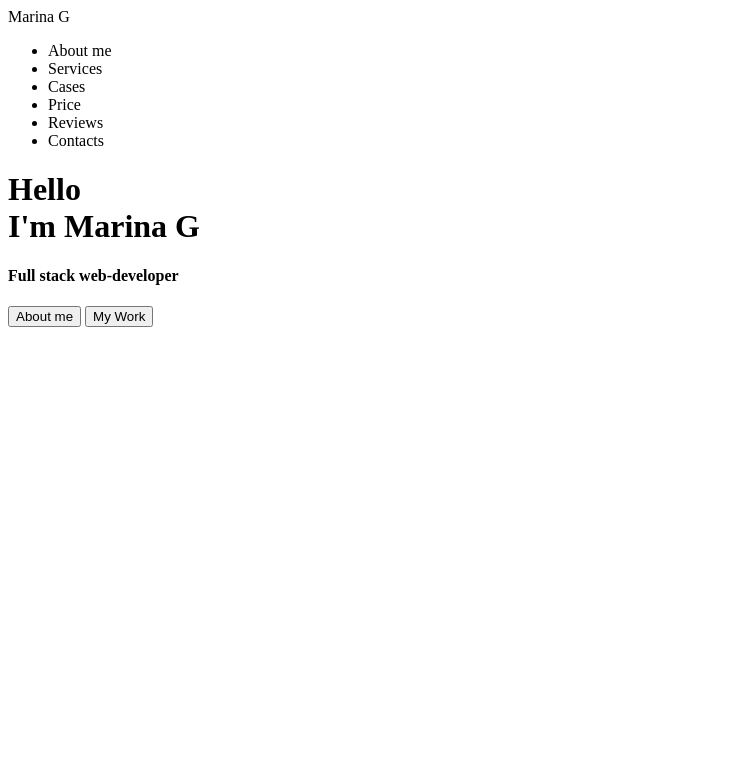
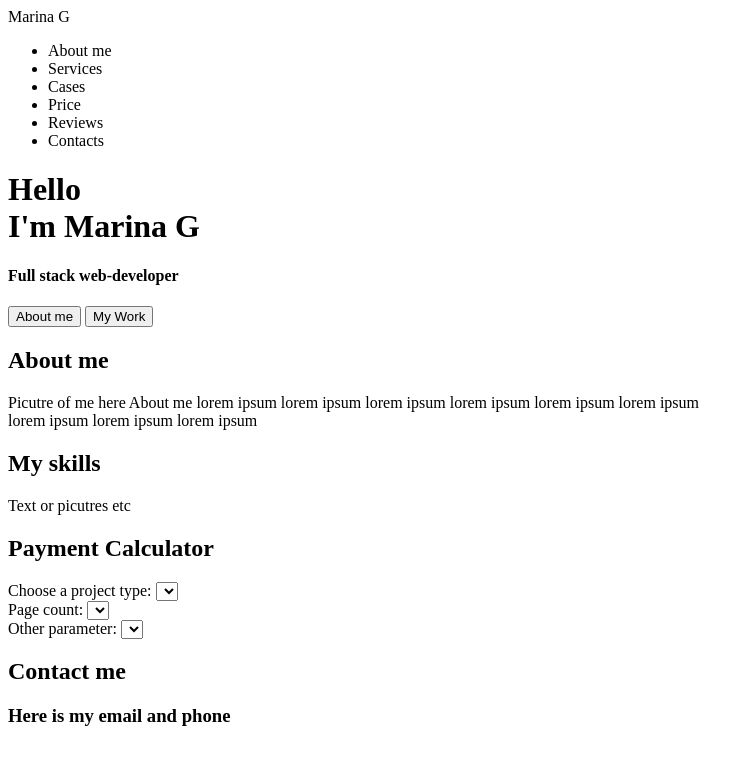
Before and after one commit to MarinaG89/marinag89.github.io, a plain HTML site: page src/index.html in a window 1280 px wide. Shown: the whole page, without its empty margins (0-753 px from the left). Drawn offline with Linux system fonts and the light colour scheme.

Commit message:
Reuploaded project with finished lesson 2

```diff
--- a/src/index.html
+++ b/src/index.html
@@ -1,5 +1,6 @@
 <!DOCTYPE html>
 <html lang="en">
+
 <head>
     <meta charset="UTF-8">
     <meta name="description" content=" My first page">
@@ -8,13 +9,15 @@
 
     <title>Marina Web Developer</title>
 </head>
+
 <body>
     <header>
 
         <nav>
 
             <div class="logo"> Marina G </div>
-  <div class="menu"> <ul>
+            <div class="menu">
+                <ul>
 
                     <li> About me </li>
                     <li> Services </li>
@@ -23,13 +26,15 @@
                     <li> Reviews </li>
                     <li> Contacts </li>
 
-  </ul></div>
+                </ul>
+            </div>
 
         </nav>
 
     </header>
 
-<div class="main"><div class="title_container">
+    <div class="main">
+        <div class="title_container">
             <h1> Hello <br> I'm Marina G </h1>
             <h4> Full stack web-developer </h4>
             <input type="submit" value="About me">
@@ -39,5 +44,62 @@
     </div>
 
 
+    <div class="About_me">
+        <h2> About me </h2>
+        <span> Picutre of me here </span>
+        <span> About me lorem ipsum lorem ipsum lorem ipsum lorem ipsum lorem ipsum lorem ipsum <br> lorem ipsum lorem ipsum lorem ipsum </span>
+
+
+    </div>
+
+    <div class="My_skills">
+        <h2> My skills </h2>
+
+        <div class="column1"></div>
+        <div class="column2"></div>
+        <div class="column3"></div>
+        <div class="column4"></div>
+
+
+
+    </div>
+
+
+    <div class="Cases">
+        <span> Text or picutres etc </span>
+
+    </div>
+
+
+    <div>
+        <div class="Payment_calculator">
+            <h2> Payment Calculator</h2>
+            <label for="project_type"> Choose a project type:</label>
+            <select name="project_type" id="project_type"></select>
+            <br>
+
+            <label for="page_count"> Page count:</label>
+            <select name="page_count" id="page_count"></select>
+
+            <br>
+
+            <label for="other_parameter"> Other parameter:</label>
+            <select name="other_parameter" id="other_parameter"></select>
+
+        </div>
+    </div>
+
+
+    <div class="Contact_info">
+        <h2>Contact me </h2>
+
+        <h3> Here is my email and phone</h3>
+
+
+
+    </div>
+
+
 </body>
+
 </html>
```
Lines whose indentation alone changed are shown as unchanged.
